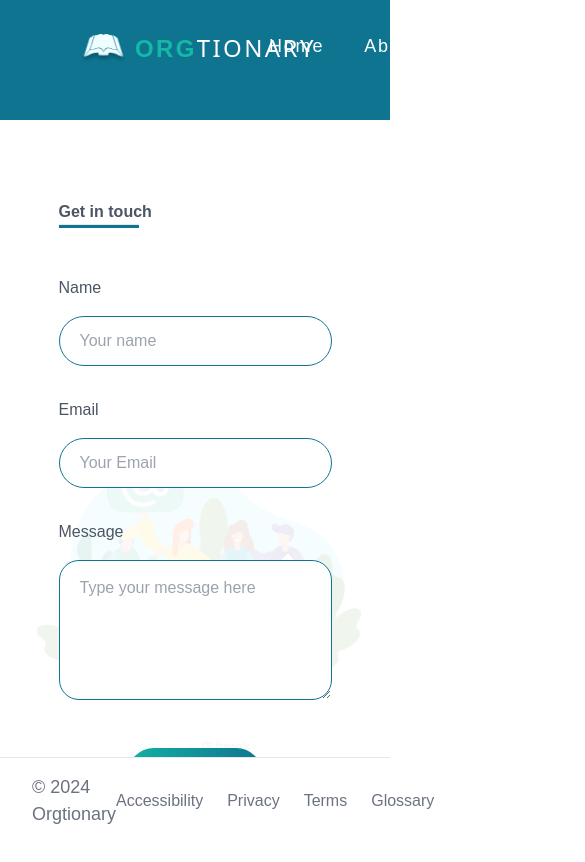
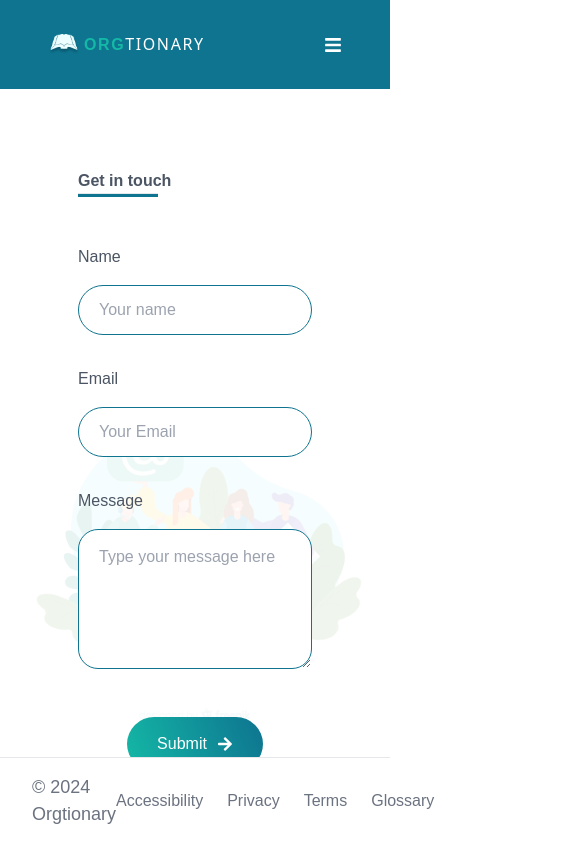
Before and after one commit to rosennabs/orgTionary, a Next.js app in the folder frontend/: page /contact in a window 390 px wide. Shown: the top 862 px of the page, 585 px wide, since content can reach past the window. Built offline with nearby package versions, Linux system fonts and the light colour scheme; no server answers.

Commit message:
Apply responsive styling to header

```diff
--- a/frontend/app/contact/page.tsx
+++ b/frontend/app/contact/page.tsx
@@ -75,7 +75,7 @@ function ContactUs() {
       {() => (
         <Form className="relative flex justify-center font-medium text-gray-600 min-h-screen">
 
-          <div className="flex flex-col mt-12" style={{ width: 'clamp(200px, 70vw, 70vw)' }}>
+          <div className="flex flex-col mt-12" style={{ width: 'clamp(200px, 70vw, 60vw)' }}>
 
             <div className='contact-left-title'>
               <h1 className=' mb-0'>Get in touch</h1>
--- a/frontend/app/globals.css
+++ b/frontend/app/globals.css
@@ -25,9 +25,12 @@ body {
 }
 
 
-.logo {
-  width: 220px;
-  height: 30px;
+
+
+@layer base{
+  .logo {
+    width: clamp(2rem, 4vw, 4rem);
+  }
 }
 
 .truncate {
@@ -80,7 +83,7 @@ p {
 
 .link:hover,
 .link:active {
-  color: #444444;;
+  color: #14b8a6;
   text-decoration: underline;
   text-underline-offset: 4px;
 }
--- a/frontend/app/glossary/page.tsx
+++ b/frontend/app/glossary/page.tsx
@@ -110,7 +110,7 @@ function Glossary() {
       })}
 
       {scrollVisible && (
-        <button onClick={scrollToTop} className='fixed bottom-24 right-12 bg-cyan-600 text-white p-3 rounded-full shadow-lg'>
+        <button onClick={scrollToTop} className='fixed animate-bounce bottom-24 right-12 bg-cyan-600 text-white p-3 rounded-full shadow-lg'>
 
           <FaArrowUp size={30} />
         </button>
--- a/frontend/app/page.tsx
+++ b/frontend/app/page.tsx
@@ -20,13 +20,12 @@ export default function Home() {
 
       <img className="book-image object-scale-down h-[20vh] lg:w-2/5 lg:h-1/2" src="/about.png" alt="a book diagram" />
 
-      <div className='flex flex-col items-center lg:items-start lg:justify-around w-[clamp(100px,100vw,80vw)] lg:w-1/2 text-center lg:text-left'>
+      <div className='flex flex-col items-center lg:items-start w-[clamp(100px,100vw,80vw)] lg:w-1/2 text-center lg:text-left'>
         <Search />
 
 
           <h1 className='tracking-widest text-amber-400'>CORPORATE LEXICON</h1>
           <p className='text-base sm:text-2xl mb-8 tracking-widest text-white'>find the meaning of jargons used accross the organization in just seconds.</p>
-
 
 
         <div className='flex flex-wrap justify-center text-sm sm:text-xl gap-8'>
--- a/frontend/components/Header.tsx
+++ b/frontend/components/Header.tsx
@@ -1,32 +1,60 @@
 "use client";
-
+import React, { useState } from 'react';
 import Link from 'next/link';
-import { usePathname } from 'next/navigation';
+import { FaBars, FaTimes } from "react-icons/fa";
 
 
 export default function Header() {
-  const pathname = usePathname();
+  const [menuOpen, setMenuOpen] = useState(false);
+
+  // Toggle menu visibility
+  const handleMenuToggle = () => {
+    setMenuOpen(!menuOpen);
+  };
+
+  // Close menu when a link is clicked
+  const handleLinkClick = () => {
+    setMenuOpen(false);
+  };
+
 
   return (
     <header>
-      <nav className="relative flex items-start justify-between text-white text-lg px-20 py-8 bg-customTeal">
-        <div className='flex items-center gap-2 w-[200px]'>
+      <nav className="relative flex items-center justify-between text-white max-custom-930:text-sm custom-930:text-base px-12 py-8 bg-customTeal w-[100vw]">
+        {/* Logo and Brand Name */}
+        <Link href='/' className='flex items-center gap-1 w-[100px]'>
           <img className="logo" src="/logo.png" alt="orgtionary logo" />
-          <Link href='/'>
-            <span className='text-2xl font-semibold tracking-widest text-teal-500'>ORG</span>
-            <span className='text-2xl tracking-widest font-sans'>TIONARY</span>
 
-          </Link>
-        </div>
+          <div className='text-base sm:text-lg tracking-widest'>
+            <span className='font-semibold text-teal-500'>ORG</span>
+            <span className='font-sans'>TIONARY</span>
+          </div>
+        </Link>
 
-
-
-        <div className="flex gap-10 font-medium tracking-widest">
+        {/* Desktop Navigation Links */}
+        <div className="max-sm:hidden flex gap-6 tracking-widest">
           <Link className='link' href='/'>Home</Link>
           <Link className='link' href='/about'>About</Link>
           <Link className='link' href='/glossary'>Glossary</Link>
           <Link className='link' href='/contact'>Contact Us</Link>
         </div>
+
+        {/* Mobile Menu Icon */}
+        <div className="sm:hidden flex items-center">
+          <button onClick={handleMenuToggle} aria-label="Toggle menu">
+            {menuOpen ? <FaTimes size={18} /> : <FaBars size={18} />}
+          </button>
+        </div>
+
+        {/* Mobile Dropdown Menu */}
+        {menuOpen && (
+          <div className="absolute top-full right-4 bg-gradient-to-b from-cyan-100 to-cyan-300 gap-2 p-4 rounded-lg text-black flex flex-col items-start sm:hidden z-10">
+            <Link className='link' href='/' onClick={handleLinkClick}>Home</Link>
+            <Link className='link' href='/about' onClick={handleLinkClick}>About</Link>
+            <Link className='link' href='/glossary' onClick={handleLinkClick}>Glossary</Link>
+            <Link className='link' href='/contact' onClick={handleLinkClick}>Contact Us</Link>
+          </div>
+        )}
       </nav>
 
     </header>
--- a/frontend/components/Search.tsx
+++ b/frontend/components/Search.tsx
@@ -49,8 +49,6 @@ function Search() {
 
 
   return (
-
-
 
     <div className='relative flex flex-col mb-8 w-3/4'>
         <form onSubmit={handleSearch} className='relative flex items-center justify-center'>
--- a/frontend/tailwind.config.ts
+++ b/frontend/tailwind.config.ts
@@ -8,6 +8,9 @@ const config: Config = {
   ],
   theme: {
     extend: {
+      screens: {
+        'custom-930': '930px',
+      },
       backgroundImage: {
         "gradient-radial": "radial-gradient(var(--tw-gradient-stops))",
         "gradient-conic":
@@ -22,4 +25,5 @@ const config: Config = {
   },
   plugins: [],
 };
+
 export default config;
```
